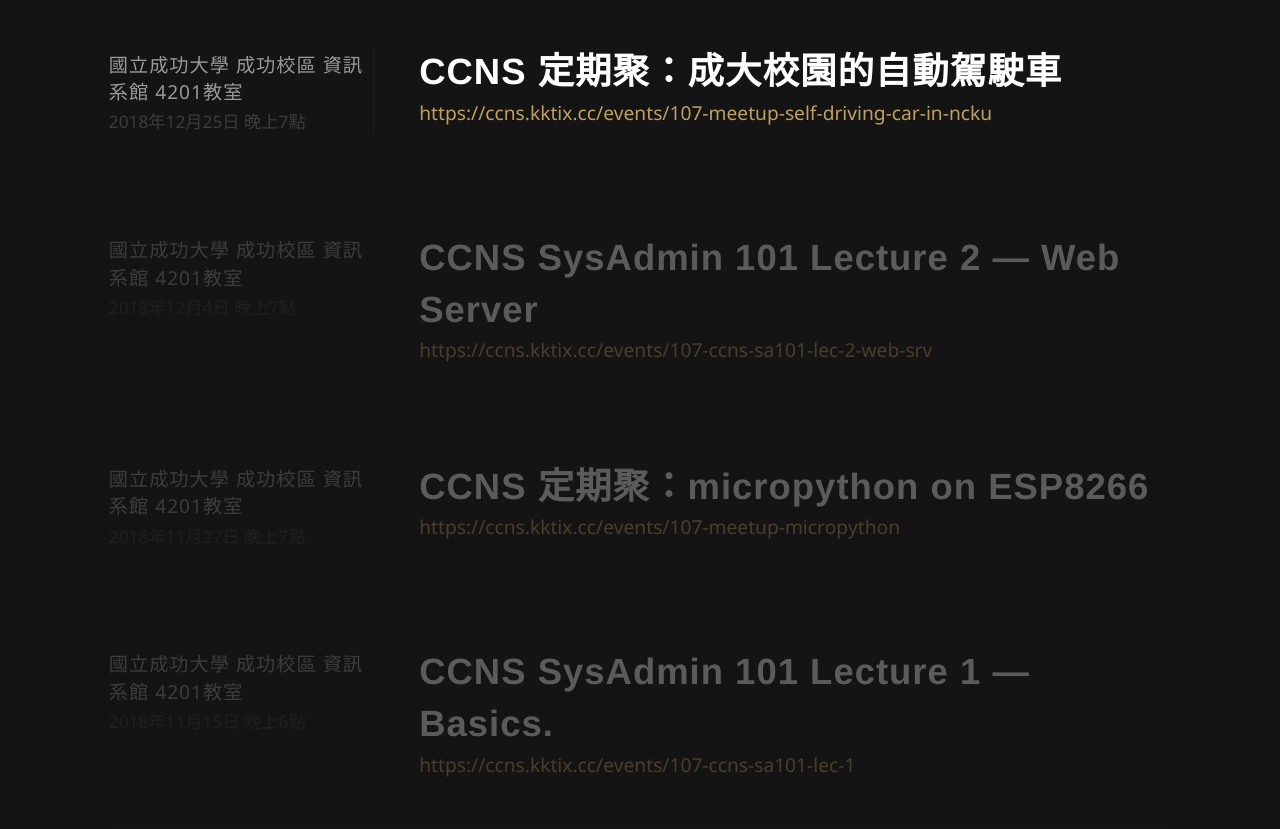
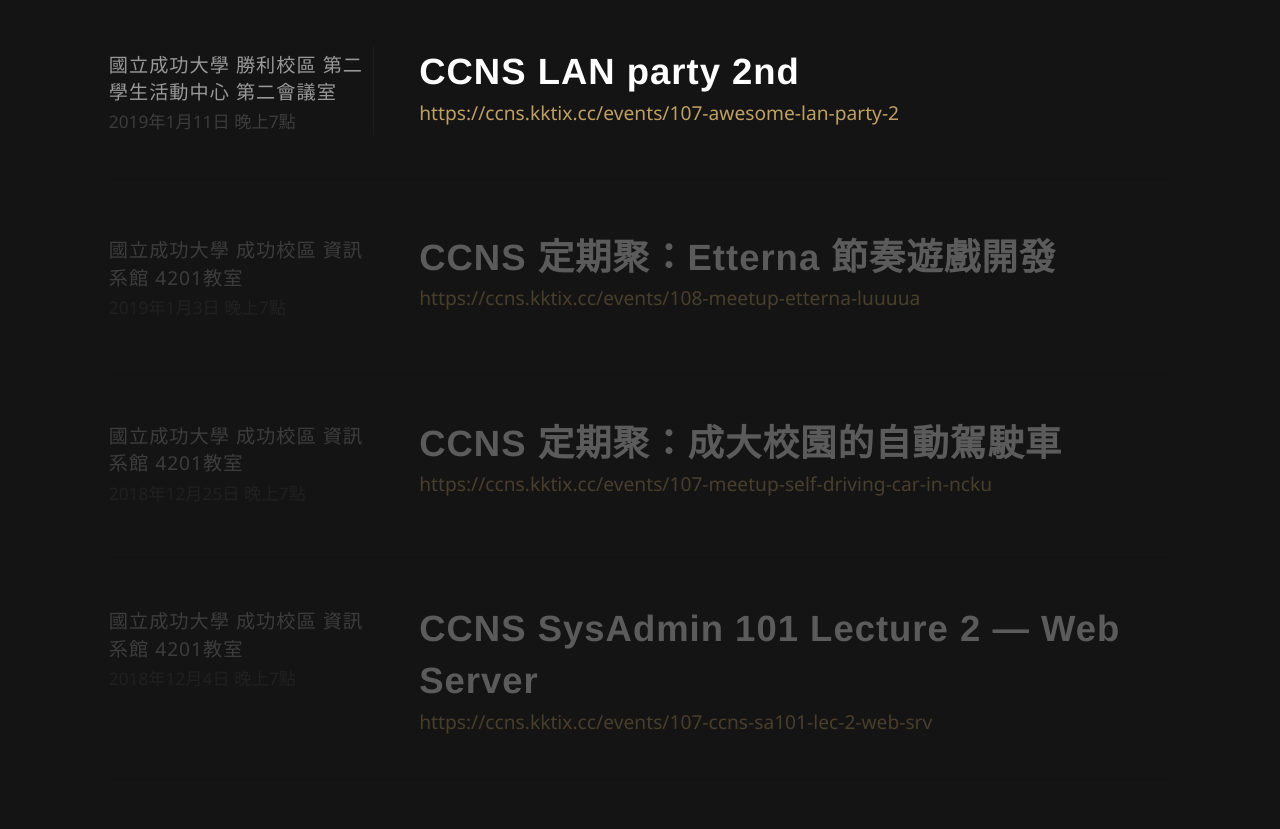
Before and after one commit to ccns/ccns.github.io-deprecated, a website: page index.html in a window 1280 px wide. Shown: the part 1447-2276 px from the top of the page. Drawn offline with nearby package versions, Linux system fonts and the light colour scheme; files whose address does not match are found by name; a web font is replaced by a local one.

Commit message:
update events

```diff
--- a/index.html
+++ b/index.html
@@ -60,6 +60,32 @@
 
 
             <div class="eventBox new">
+
+                <div class="eventInfo">
+                  <p class="eventPlace">國立成功大學 勝利校區 第二學生活動中心 第二會議室  </p>
+                  <p class="eventTime">2019年1月11日 晚上7點</p>
+                </div>
+                <div class="eventName">
+                  <div class="name">CCNS LAN party 2nd</div>
+                  <a href="https://ccns.kktix.cc/events/107-awesome-lan-party-2" class="url" target="_blank">https://ccns.kktix.cc/events/107-awesome-lan-party-2</a>
+                </div>
+            </div>
+
+
+            <div class="eventBox">
+
+                <div class="eventInfo">
+                  <p class="eventPlace">國立成功大學 成功校區 資訊系館 4201教室  </p>
+                  <p class="eventTime">2019年1月3日 晚上7點</p>
+                </div>
+                <div class="eventName">
+                  <div class="name">CCNS 定期聚：Etterna 節奏遊戲開發</div>
+                  <a href="https://ccns.kktix.cc/events/108-meetup-etterna-luuuua" class="url" target="_blank">https://ccns.kktix.cc/events/108-meetup-etterna-luuuua</a>
+                </div>
+            </div>
+
+
+            <div class="eventBox">
 
                 <div class="eventInfo">
                   <p class="eventPlace">國立成功大學 成功校區 資訊系館 4201教室  </p>
```
